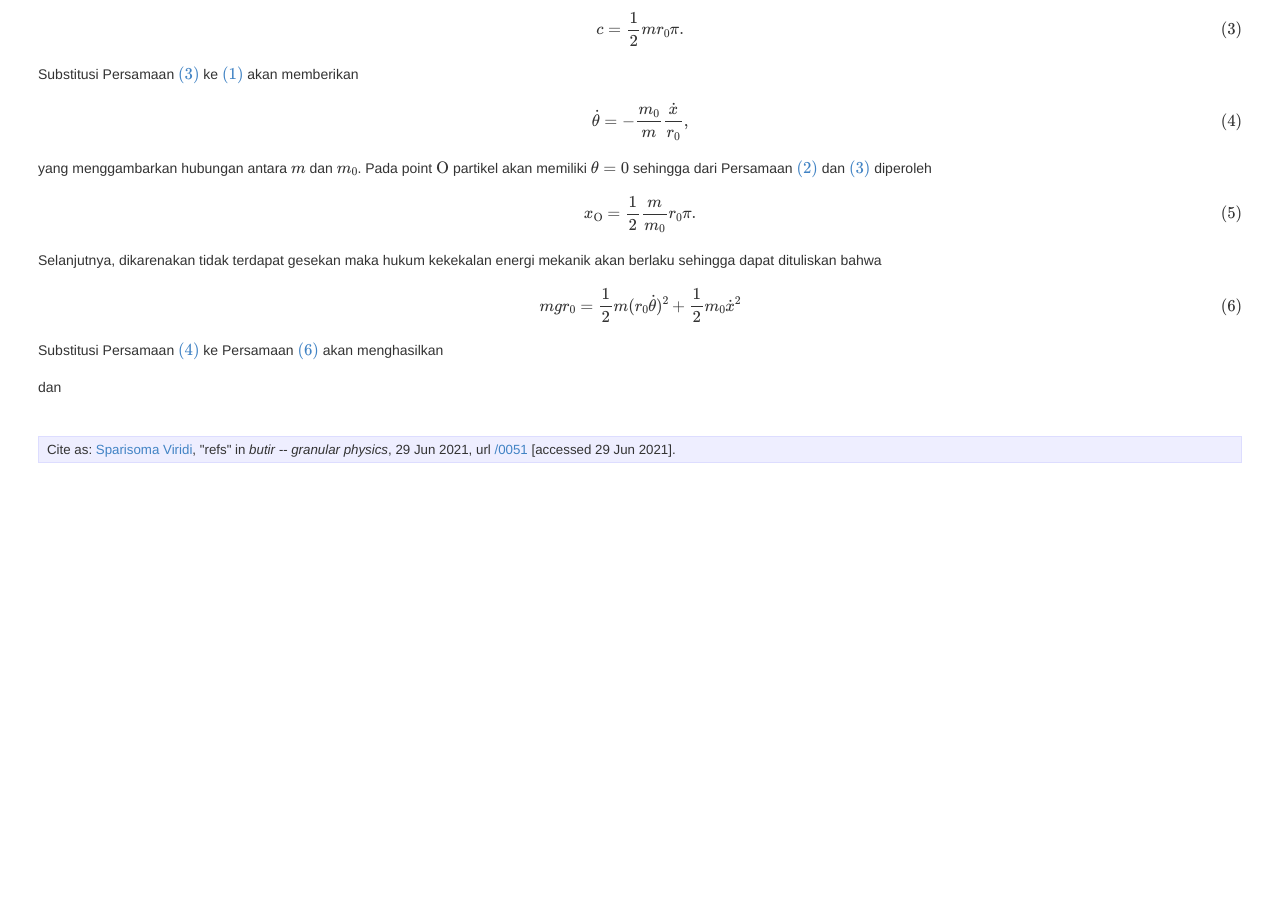
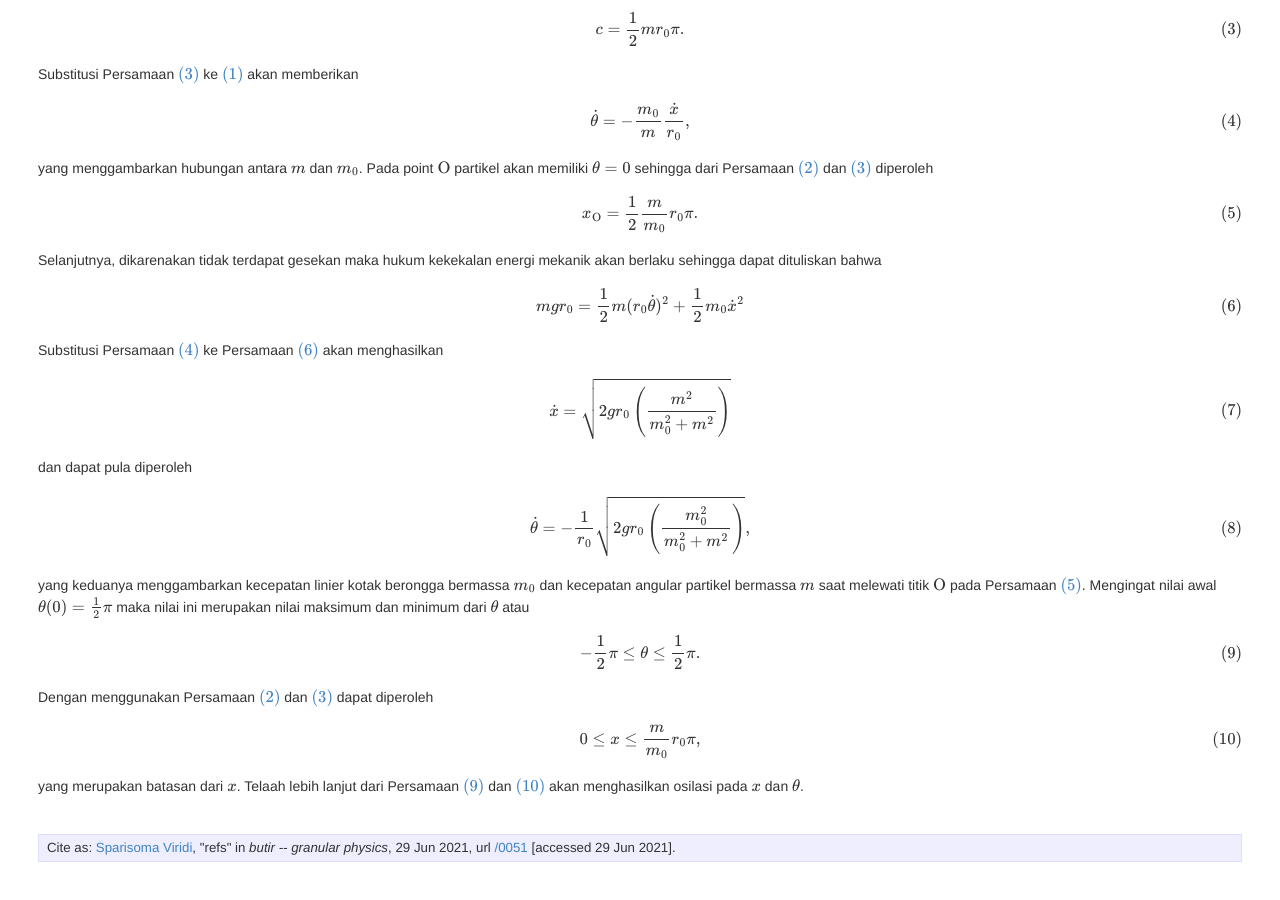
Before and after one commit to dudung/butir, a Jekyll site: the page built from _posts/0/05/2021-06-29-refs.md, in a window 1280 px wide and 900 px high, scrolled down 733 px. Built offline with Jekyll 4.4.1, drawn with Linux system fonts in a browser that asks for light colours; formulas are drawn with MathJax 3; before the commit the page ends 1258 px from its top, so only the background shows below that.

Commit message:
something is solved

```diff
--- a/_posts/0/05/2021-06-29-refs.md
+++ b/_posts/0/05/2021-06-29-refs.md
@@ -94,5 +94,27 @@ m g r_0 = \frac12 m (r_0 \dot\theta)^2 + \frac12 m_0 \dot{x}^2
 
 Substitusi Persamaan \eqref{eqn:0051-4} ke Persamaan \eqref{eqn:0051-6} akan menghasilkan
 
+\begin{equation}\label{eqn:0051-7}
+\dot{x} = \sqrt{ 2 g r_0 \left( \frac{m^2}{m_0^2 + m^2} \right)}
+\end{equation}
 
-dan
+dan dapat pula diperoleh
+
+\begin{equation}\label{eqn:0051-8}
+\dot{\theta} = -\frac{1}{r_0} \sqrt{ 2 g r_0 \left( \frac{m_0^2}{m_0^2 + m^2} \right)},
+\end{equation}
+
+yang keduanya menggambarkan kecepatan linier kotak berongga bermassa $m_0$ dan kecepatan angular partikel bermassa $m$ saat melewati titik $\rm O$ pada Persamaan \eqref{eqn:0051-5}. Mengingat nilai awal $\theta(0) = \frac12 \pi$ maka nilai ini merupakan nilai maksimum dan minimum dari $\theta$ atau
+
+\begin{equation}\label{eqn:0051-9}
+-\frac12 \pi \le \theta \le \frac12 \pi.
+\end{equation}
+
+Dengan menggunakan Persamaan
+\eqref{eqn:0051-2} dan \eqref{eqn:0051-3} dapat diperoleh
+
+\begin{equation}\label{eqn:0051-a}
+0 \le x \le \frac{m}{m_0} r_0 \pi,
+\end{equation}
+
+yang merupakan batasan dari $x$. Telaah lebih lanjut dari Persamaan \eqref{eqn:0051-9} dan \eqref{eqn:0051-a} akan menghasilkan osilasi pada $x$ dan $\theta$.
```
